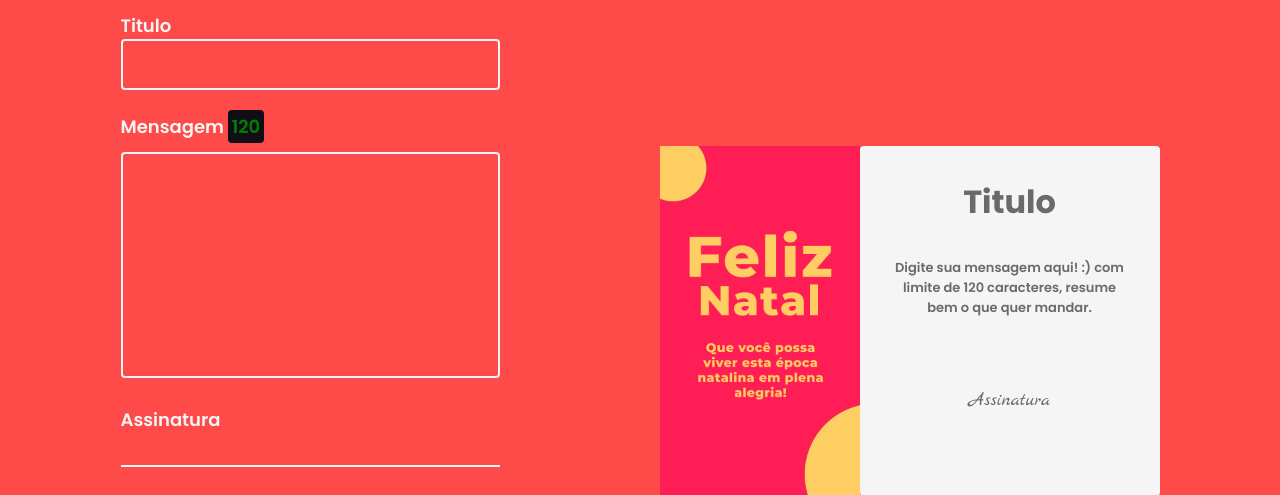
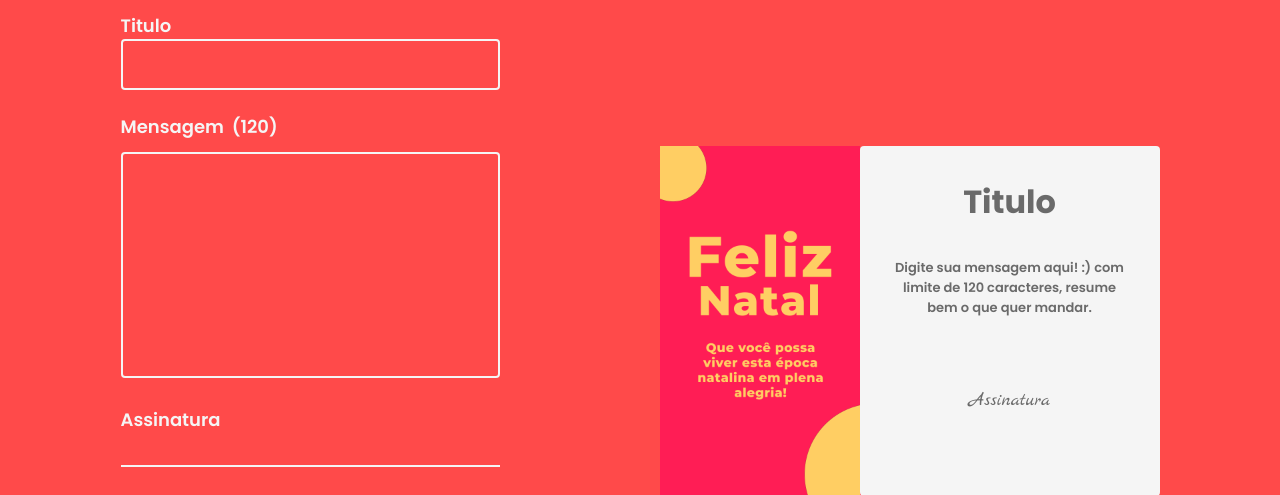
Before and after one commit to Gbmrocha/cardyx, a PHP site: page /src/index.html in a window 1280 px wide. Shown: the part 540-1035 px from the top of the page. Run offline with PHP 8.4, Linux system fonts and the light colour scheme; some libraries are stand-ins or nearby versions.

Commit message:
Alteração estilo de contagem

```diff
--- a/client/src/index.html
+++ b/client/src/index.html
@@ -64,7 +64,7 @@
                 <label for="title">Titulo</label>
                 <input name="title" id="title" type="text">
 
-                <label id="Mensagem-label" for="Mensagem">Mensagem   <span id="cont">120</span></label>
+                <label id="Mensagem-label" for="Mensagem">Mensagem   <span id="cont">(120)</span></label>
 
                 <textarea onkeyup="limite_textarea(this.value)"
 
@@ -102,22 +102,16 @@
             total = valor.length;
             if(total <= quant) {
                 resto = quant - total;
-                document.getElementById('cont').innerHTML = resto;
+                document.getElementById('cont').innerHTML = '(-'+ resto+')';
+
+                if(resto ==  120){
+                document.getElementById('cont').innerHTML = '('+ resto+')';
+
+                }
             } else {
                 document.getElementById('mensagem-input').value = valor.substr(0,quant);
             }
-            if(resto >= 50){
-                document.getElementById('cont').style.color = 'green';
 
-            }
-            if (resto < 50){
-                document.getElementById('cont').style.color = 'yellow';
-
-            }
-            if (resto <=20){
-                document.getElementById('cont').style.color = 'red';
-
-            }
         }
         function fMasc(objeto, mascara) {
             obj = objeto;
--- a/client/styles/home.css
+++ b/client/styles/home.css
@@ -37,10 +37,9 @@
 
 }
 #cont{
-    background-color: rgb(17, 14, 24);
+
     padding: 0.2em;
-    border-radius: 0.25rem;
-    color: green;
+
 }
 .card-content h1,p{
 
```
